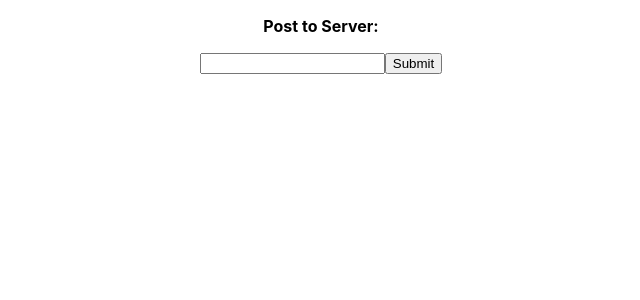
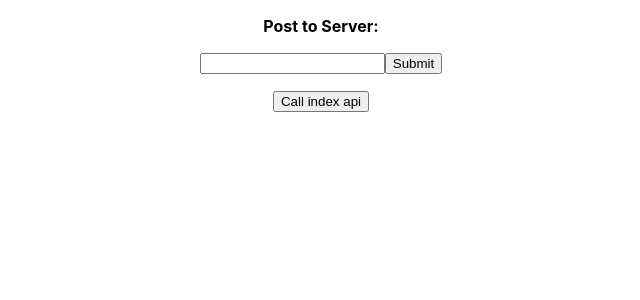
Before and after one commit to keff6/exchange-rate-app, a React (Create React App) app in the folder client/: page / in a window 1280 px wide. Shown: the top 300 px of the page, without its empty margins (319-959 px from the left). Built offline with nearby package versions, Linux system fonts and the light colour scheme; no server answers.

Commit message:
Connect FE and BE to get data from SOAP service

```diff
--- a/client/src/App.js
+++ b/client/src/App.js
@@ -30,6 +30,22 @@ class App extends Component {
     const body = await response.text();
     this.setState({ responseToPost: body });
   };
+
+  getDolarIndex = async () => {
+    const response = await fetch('/api/ind2', {
+      method: 'POST',
+      headers: {
+        'Content-Type': 'application/json',
+      },
+      body: JSON.stringify({
+          startDate: 'start',
+          endDate: 'end'
+        }),
+    });
+    const body = await response.text();
+    console.log(body);
+  }
+
   render() {
     return (
       <div className="App">
@@ -46,6 +62,7 @@ class App extends Component {
           <button type="submit">Submit</button>
         </form>
         <p>{this.state.responseToPost}</p>
+        <button onClick={this.getDolarIndex}>Call index api</button>
       </div>
     );
   }
```
Also changed, not shown: 1 other file (tests, documents, lock files or other folders).
